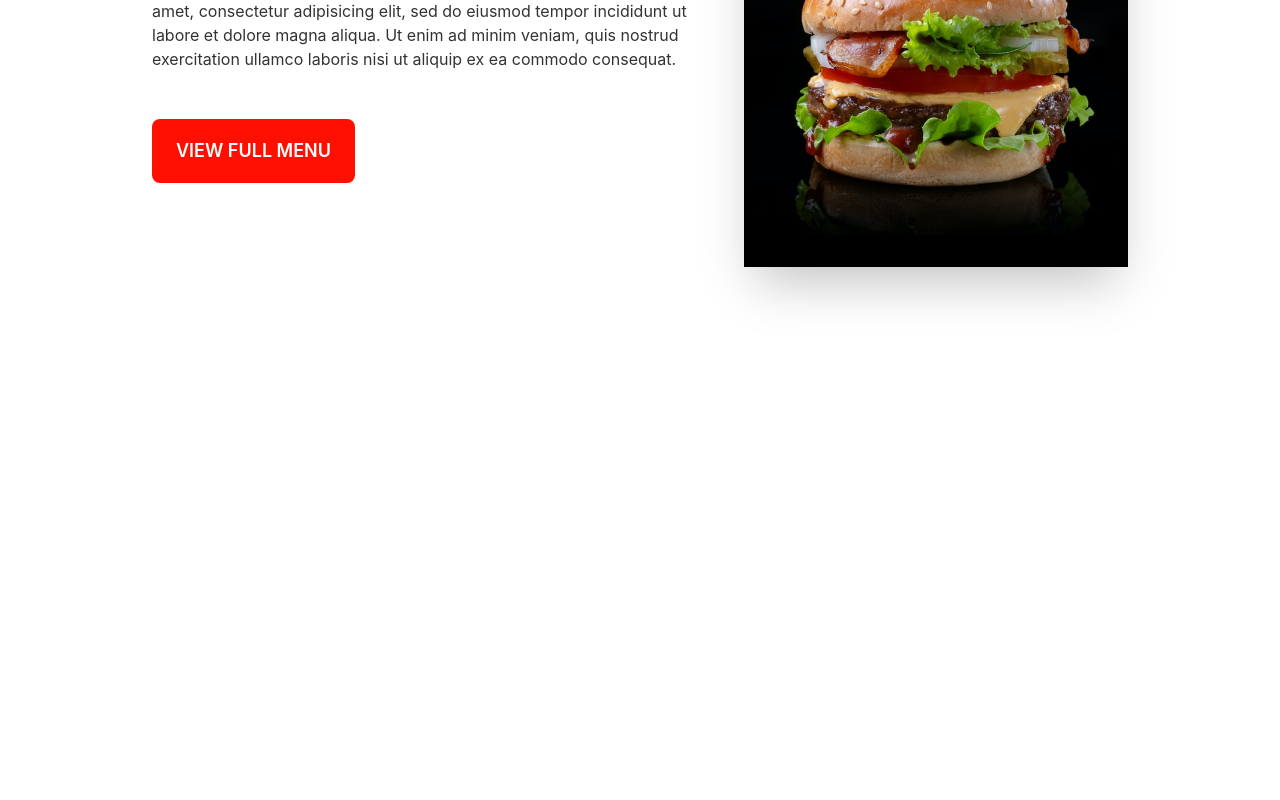
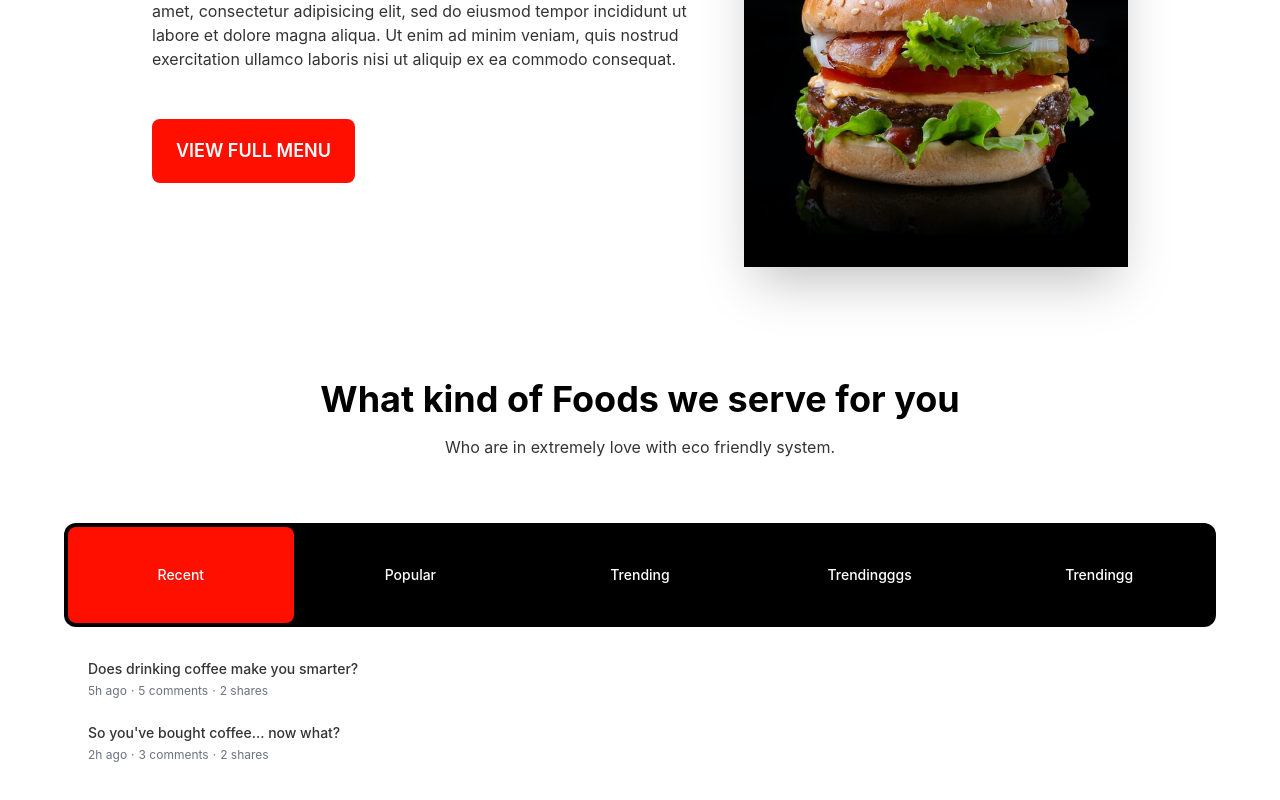
Before and after one commit to iamshs/figaas, a React (Create React App) app: page / in a window 1280 px wide. Shown: the part 942-1742 px from the top of the page. Before the commit the page ends 1321 px from the top, so only its background shows below. Built offline with nearby package versions, Linux system fonts and the light colour scheme.

Commit message:
service-section-added

```diff
--- a/package.json
+++ b/package.json
@@ -3,6 +3,7 @@
   "version": "0.1.0",
   "private": true,
   "dependencies": {
+    "@headlessui/react": "^1.6.5",
     "@testing-library/jest-dom": "^5.16.4",
     "@testing-library/react": "^13.3.0",
     "@testing-library/user-event": "^13.5.0",
--- a/src/App.js
+++ b/src/App.js
@@ -1,12 +1,15 @@
 import './App.css';
 import { Route, Routes } from 'react-router-dom';
 import Home from './Pages/Home/Home/Home';
+import AllItem from './Pages/Home/AllItem/AllItem';
 
 function App() {
   return (
     <div >
      <Routes>
       <Route path='/' element={<Home /> } ></Route>
+      <Route path='/allItem' element={<AllItem /> }>
+      </Route>
       </Routes>
     </div>
   );
--- /dev/null
+++ b/src/Pages/Home/AllItem/AllItem.js
@@ -0,0 +1,13 @@
+import React from 'react';
+import Items from '../Items/Items'
+
+const AllItem = () => {
+    return (
+        <div>
+
+          <Items></Items>
+        </div>
+    );
+};
+
+export default AllItem;
--- a/src/Pages/Home/Banner/Banner.js
+++ b/src/Pages/Home/Banner/Banner.js
@@ -12,7 +12,7 @@ const Banner = () => {
        <hr/>
        <h1 className='text-6xl my-8 font-extrabold'>Delicious Recipes</h1>
         <p className='py-6'>inappropriate behavior is often laughed off as “boys will be boys,” women face higher conduct standards especially in the workplace. That’s why it’s crucial that, as women.</p>
-        <button class="btn btn-primary mb-16 mt-6 btn-xs sm:btn-sm md:btn-md lg:btn-lg hover:bg-zinc-900 border-0 text-white ">
+        <button class="btn btn-primary  mb-16 mt-6 btn-xs sm:btn-sm md:btn-md lg:btn-lg hover:bg-zinc-900 border-0 text-white ">
             CHECK OUR MENU
         </button>
         </div>
--- a/src/Pages/Home/Home/Home.js
+++ b/src/Pages/Home/Home/Home.js
@@ -1,6 +1,7 @@
 import React from 'react';
 import Navbar from '../../Shared/Navbar/Navbar';
 import Banner from '../Banner/Banner';
+import Service from '../Service/Service';
 import Story from '../Story/Story'
 
 const Home = () => {
@@ -9,6 +10,7 @@ const Home = () => {
             <Navbar />
             <Banner />
             <Story />
+            <Service />
         </div>
     );
 };
--- /dev/null
+++ b/src/Pages/Home/Items/Items.js
@@ -0,0 +1,157 @@
+import { useState } from 'react'
+import { Tab } from '@headlessui/react'
+
+
+function classNames(...classes) {
+  return classes.filter(Boolean).join(' ')
+}
+
+export default function Example() {
+  let [categories] = useState({
+    Recent: [
+      {
+        id: 1,
+        title: 'Does drinking coffee make you smarter?',
+        date: '5h ago',
+        commentCount: 5,
+        shareCount: 2,
+      },
+      {
+        id: 2,
+        title: "So you've bought coffee... now what?",
+        date: '2h ago',
+        commentCount: 3,
+        shareCount: 2,
+      },
+    ],
+    Popular: [
+      {
+        id: 1,
+        title: 'Is tech making coffee better or worse?',
+        date: 'Jan 7',
+        commentCount: 29,
+        shareCount: 16,
+      },
+      {
+        id: 2,
+        title: 'The most innovative things happening in coffee',
+        date: 'Mar 19',
+        commentCount: 24,
+        shareCount: 12,
+      },
+    ],
+    Trending: [
+      {
+        id: 1,
+        title: 'Ask Me Anything: 10 answers to your questions about coffee',
+        date: '2d ago',
+        commentCount: 9,
+        shareCount: 5,
+      },
+      {
+        id: 2,
+        title: "The worst advice we've ever heard about coffee",
+        date: '4d ago',
+        commentCount: 1,
+        shareCount: 2,
+      },
+    ],
+    Trendingggs: [
+      {
+        id: 1,
+        title: 'Ask Me Anything: 10 answers to your questions about coffee',
+        date: '2d ago',
+        commentCount: 9,
+        shareCount: 5,
+      },
+      {
+        id: 2,
+        title: "The worst advice we've ever heard about coffee",
+        date: '4d ago',
+        commentCount: 1,
+        shareCount: 2,
+      },
+    ],
+    Trendingg: [
+      {
+        id: 1,
+        title: 'Ask Me Anything: 10 answers to your questions about coffee',
+        date: '2d ago',
+        commentCount: 9,
+        shareCount: 5,
+      },
+      {
+        id: 2,
+        title: "The worst advice we've ever heard about coffee",
+        date: '4d ago',
+        commentCount: 1,
+        shareCount: 2,
+      },
+    ],
+  })
+
+  return (
+    <div className="w-full  max-w-6xl  mx-auto px-2 py-16 sm:px-0">
+      <Tab.Group>
+        <Tab.List className="flex space-x-1 rounded-xl bg-black  p-1">
+          {Object.keys(categories).map((category) => (
+            <Tab
+              key={category}
+              className={({ selected }) =>
+                classNames(
+                  'w-full h-24 rounded-lg py-2.5 text-sm font-medium leading-5    ',
+                  'ring-white ring-opacity-60 ring-offset-2  focus:outline-none focus:ring-2 text-white',
+                  selected
+                    ? 'bg-primary text-white shadow'
+                    : ' hover:bg-white hover:text-black'
+                )
+              }
+            >
+              {category}
+            </Tab>
+          ))}
+        </Tab.List>
+        <Tab.Panels className="mt-2">
+          {Object.values(categories).map((posts, idx) => (
+            <Tab.Panel
+              key={idx}
+              className={classNames(
+                'rounded-xl bg-white p-3',
+                'ring-white ring-opacity-60 ring-offset-2 ring-offset-blue-400 focus:outline-none focus:ring-2'
+              )}
+            >
+              <ul>
+                {posts.map((post) => (
+                  <li
+                    key={post.id}
+                    className="relative rounded-md p-3 hover:bg-gray-100"
+                  >
+                    <h3 className="text-sm font-medium leading-5">
+                      {post.title}
+                    </h3>
+
+                    <ul className="mt-1 flex space-x-1 text-xs font-normal leading-4 text-gray-500">
+                      <li>{post.date}</li>
+                      <li>&middot;</li>
+                      <li>{post.commentCount} comments</li>
+                      <li>&middot;</li>
+                      <li>{post.shareCount} shares</li>
+                    </ul>
+
+                    <a
+                      href="#"
+                      className={classNames(
+                        'absolute inset-0 rounded-md',
+                        'ring-blue-400 focus:z-10 focus:outline-none focus:ring-2'
+                      )}
+                    />
+                  </li>
+                ))}
+              </ul>
+            </Tab.Panel>
+          ))}
+        </Tab.Panels>
+      </Tab.Group>
+    </div>
+  )
+}
--- /dev/null
+++ b/src/Pages/Home/Service/Service.js
@@ -0,0 +1,14 @@
+import React from 'react';
+import AllItem from '../AllItem/AllItem';
+
+const Service = () => {
+    return (
+        <div className='my-10'>
+           <h2 className='text-4xl text-black text-center font-bold'>What kind of Foods we serve for you</h2>
+           <p className='text-center mt-4'>Who are in extremely love with eco friendly system.</p>
+           <AllItem />
+        </div>
+    );
+};
+
+export default Service;
--- /dev/null
+++ b/src/Pages/Shared/Navbar/Navbar.css
@@ -0,0 +1,5 @@
+.nav{
+    background-color: #414040;
+background-image: linear-gradient(90deg, #2e2d2d 0%, #000000 100%);
+
+}
--- a/src/Pages/Shared/Navbar/Navbar.js
+++ b/src/Pages/Shared/Navbar/Navbar.js
@@ -1,5 +1,6 @@
 import React from 'react';
 import {Link} from 'react-router-dom'
+import './Navbar.css'
 
 const Navbar = () => {
 
@@ -13,7 +14,7 @@ const Navbar = () => {
 
 
     return (
-        <div class="navbar bg-base-100">
+        <div  class="navbar  text-white nav ">
         <div class="navbar-start">
           <div class="dropdown">
             <label tabindex="0" class="btn btn-ghost lg:hidden">
```
Also changed, not shown: src/Pages/Home/Banner/Banner.css (line endings or trailing spaces), 2 other files (tests, documents, lock files or other folders).
